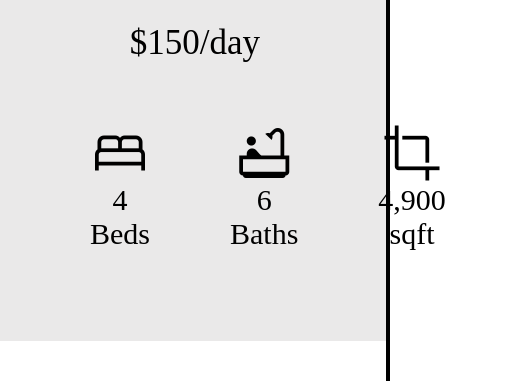
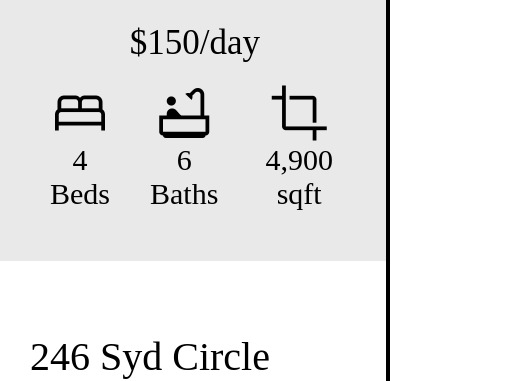
Before and after one commit to VezalisPetros/Home-Website-Test, a React (Vite) app: page / in a window 390 px wide. Shown: the part 386-767 px from the top of the page, 506 px wide, since content can reach past the window. Built offline with nearby package versions, Linux system fonts and the light colour scheme; a web font is replaced by a local one.

Commit message:
first commit

```diff
--- a/src/index.css
+++ b/src/index.css
@@ -179,8 +179,8 @@ body {
   color: black;
   position:fixed;
   top:40px;
-  right: 10px;
-  width: 120px;
+  right: 20px;
+  width:auto;
   display: flex;
   justify-content: center;
   z-index: 9;
@@ -679,9 +679,7 @@ body {
   .nav-links{
     display: none;
   }
-  .menu.white{
-   width: 110px;
-  }
+
   .menu label{
     font-size: 15px ;
   }
@@ -736,6 +734,13 @@ body {
   margin: 0;
   text-align: center;
 
+}
+.rooms{
+  padding: 0px;
+}
+
+.bed ,.bath ,.squares{
+  padding: 0px;
 }
 
 /*OVERVIEW PAGE */
```
